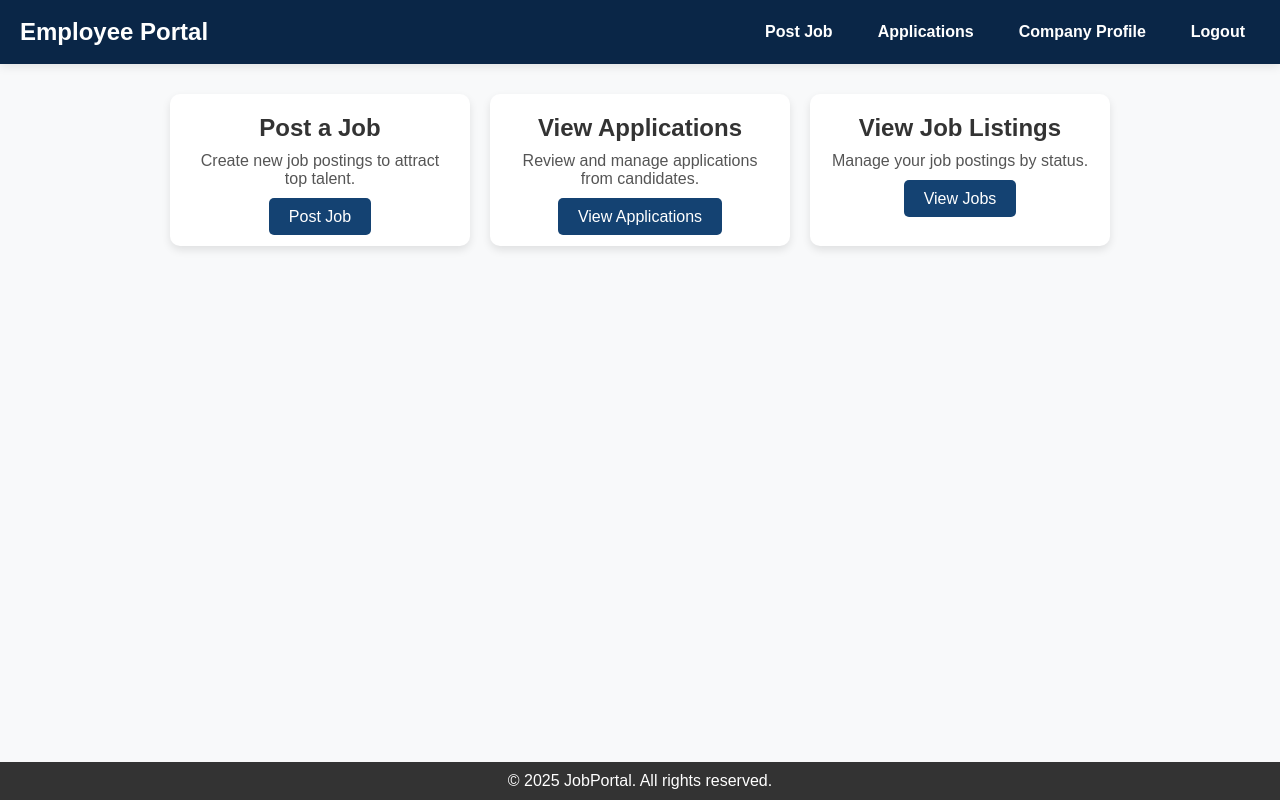
After one commit to Sunthunder0813/HirePath, a PHP site: page /phpmailer/pages/employer/employee_dashboard.php in a window 1280 px wide. The commit adds this page. Run offline with PHP 8.4, Linux system fonts and the light colour scheme; a user stored in the database is signed in; data comes from the database, SQL or seed files in the repository.

Commit message:
employee dashboard

```diff
--- /dev/null
+++ b/pages/employer/employee_dashboard.php
@@ -0,0 +1,87 @@
+<?php
+session_start();
+
+if (!isset($_SESSION['username'])) {
+    header("Location: employee_sign_in.php");
+    exit();
+}
+
+$username = htmlspecialchars($_SESSION['username']);
+
+include '../../db_connection/connection.php';
+
+// $has_company = false;
+$conn = OpenConnection();
+$stmt = $conn->prepare("SELECT company_name FROM users WHERE username = ?");
+$stmt->bind_param("s", $username);
+$stmt->execute();
+$stmt->bind_result($company_name);
+// if ($stmt->fetch() && !empty($company_name)) {
+//     $has_company = true;
+// }
+$stmt->close();
+
+// if (!$has_company) {
+//     header("Location: company_profile.php?assign_company=1");
+//     exit();
+// }
+?>
+
+<!DOCTYPE html>
+<html lang="en">
+<head>
+    <meta charset="UTF-8">
+    <meta name="viewport" content="width=device-width, initial-scale=1.0">
+    <link rel="shortcut icon" href="../../static/img/icon/favicon.png" type="image/x-icon">
+    <link rel="stylesheet" href="../../static/css/employee_dashboard.css">
+    <script src="js/get_pending_count.js" defer></script>
+    <title>Employer Dashboard</title>
+    <style>
+
+    </style>
+</head>
+<body>
+
+    <nav class="navbar">
+        <a href="Employee_dashboard.php" class="logo">Employee Portal</a>
+        <ul class="nav_links">
+            <li><a href="post_job.php">Post Job</a></li>
+            <li>
+                <div class="applications_container">
+                    <a href="view_applications.php">Applications</a>
+                    <span id="navbar_badge" class="nav_badge" style="display: none;">0</span>
+                </div>
+            </li>
+            <li><a href="company_profile.php">Company Profile</a></li>
+            <li><a href="../../logout.php">Logout</a></li>
+        </ul>
+    </nav>
+
+    <div class="container">
+        <div class="dashboard_links">
+            <div class="dashboard_card">
+                <h2>Post a Job</h2>
+                <p>Create new job postings to attract top talent.</p>
+                <a href="post_job.php">
+                Post Job
+                </a>
+            </div>
+            <div class="dashboard_card">
+                <h2>View Applications</h2>
+                <p>Review and manage applications from candidates.</p>
+                <a href="view_applications.php">View Applications</a>
+            </div>
+            <div class="dashboard_card">
+                <h2>View Job Listings</h2>
+                <p>Manage your job postings by status.</p>
+                <a href="view_jobs.php">View Jobs</a>
+            </div>
+        </div>
+    </div>
+
+    <footer class="footer">
+        <p>&copy; <?php echo date("Y"); ?> JobPortal. All rights reserved.</p>
+    </footer>
+
+</body>
+</html>
--- a/pages/employer/employee_sign_in.php
+++ b/pages/employer/employee_sign_in.php
@@ -18,7 +18,7 @@ if ($_SERVER['REQUEST_METHOD'] === 'POST') {
     if ($user_id && password_verify($password, $stored_password)) {
         $_SESSION['user_id'] = $user_id;
         $_SESSION['username'] = $username;
-        header("Location: Employee_dashboard.php");
+        header("Location: employee_dashboard.php");
         exit();
     } else {
         $error = "Invalid username or password.";
--- /dev/null
+++ b/static/css/employee_dashboard.css
@@ -0,0 +1,176 @@
+* {
+    margin: 0;
+    padding: 0;
+    box-sizing: border-box;
+}
+
+body {
+    font-family: 'Poppins', sans-serif;
+    background-color: #f8f9fa;
+    display: flex;
+    flex-direction: column;
+    min-height: 100vh;
+    margin: 0;
+    padding: 0;
+}
+
+.container {
+    width: 90%;
+    max-width: 1200px;
+    margin: auto;
+    flex: 1;
+}
+
+h1 {
+    text-align: center;
+    color: #333;
+    margin-bottom: 20px;
+}
+
+.btn {
+    text-decoration: none;
+    padding: 8px 12px;
+    background: #144272;
+    color: white;
+    border-radius: 5px;
+    text-align: center;
+    font-size: 14px;
+    display: inline-block;
+    transition: background 0.3s ease;
+}
+
+.btn:hover {
+    background: #0056b3;
+}
+
+
+.navbar {
+    background: #0A2647;
+    padding: 15px 20px;
+    display: flex;
+    justify-content: space-between;
+    align-items: center;
+    box-shadow: 0 2px 10px rgba(0, 0, 0, 0.1);
+}
+
+.logo {
+    font-size: 24px;
+    font-weight: bold;
+    color: white;
+    text-decoration: none;
+    transition: color 0.3s ease;
+}
+
+.logo:hover {
+    color: #00c6ff;
+}
+
+.nav_links {
+    list-style: none;
+    display: flex;
+    gap: 15px;
+    align-items: center;
+}
+
+.nav_links a {
+    color: white;
+    text-decoration: none;
+    font-size: 16px;
+    padding: 8px 15px;
+    border-radius: 5px;
+    transition: background 0.3s ease;
+    font-weight: bold;
+    display: inline-flex;
+    align-items: center;
+    position: relative;
+}
+        .nav_badge {
+            position: absolute;
+            top: -5px;
+            right: -5px;
+            background: #dc3545;
+            color: white;
+            font-size: 12px;
+            font-weight: bold;
+            padding: 2px 6px;
+            border-radius: 50%;
+            display: inline-block;
+        }
+
+        footer {
+            text-align: center;
+            padding: 10px 0;
+            background: #333;
+            color: white;
+            margin-top: auto;
+        }
+
+        footer p {
+            margin: 0;
+        }
+
+        .dashboard_links {
+            display: flex;
+            flex-wrap: wrap;
+            justify-content: center;
+            gap: 20px;
+            margin: 30px 0;
+        }
+
+        .dashboard_card {
+            background: #ffffff;
+            border-radius: 10px;
+            box-shadow: 0 4px 8px rgba(0, 0, 0, 0.1);
+            padding: 20px;
+            text-align: center;
+            width: 300px;
+            transition: transform 0.3s ease, box-shadow 0.3s ease;
+        }
+
+        .dashboard_card h2 {
+            font-size: 1.5em;
+            color: #333;
+            margin-bottom: 10px;
+        }
+
+        .dashboard_card p {
+            font-size: 1em;
+            color: #555;
+            margin-bottom: 20px;
+        }
+
+        .dashboard_card a {
+            text-decoration: none;
+            color: white;
+            background: #144272;
+            padding: 10px 20px;
+            border-radius: 5px;
+            transition: background 0.3s ease;
+        }
+
+        .dashboard_card a:hover {
+            background: #0056b3;
+        }
+
+        .dashboard_card:hover {
+            transform: translateY(-5px);
+            box-shadow: 0 6px 12px rgba(0, 0, 0, 0.15);
+        }
+
+        .disabled_link {
+            pointer-events: none;
+            background: #ccc !important;
+            color: #888 !important;
+            cursor: not-allowed;
+        }
+
+        .warning_message {
+            color: #dc3545;
+            background: #fff3cd;
+            border: 1px solid #ffeeba;
+            padding: 10px;
+            border-radius: 5px;
+            margin-bottom: 20px;
+            text-align: center;
+            font-weight: bold;
+        }
```
